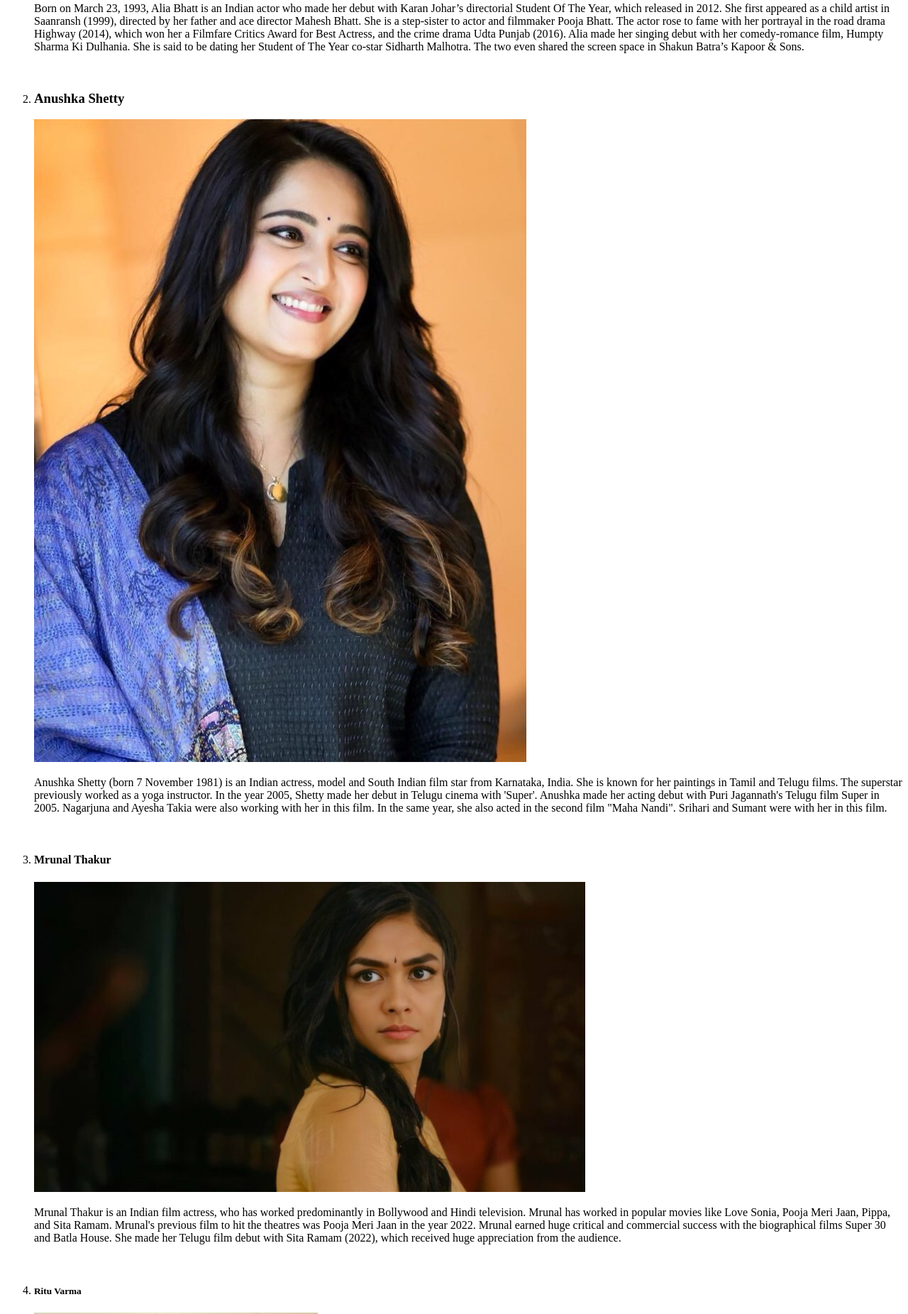
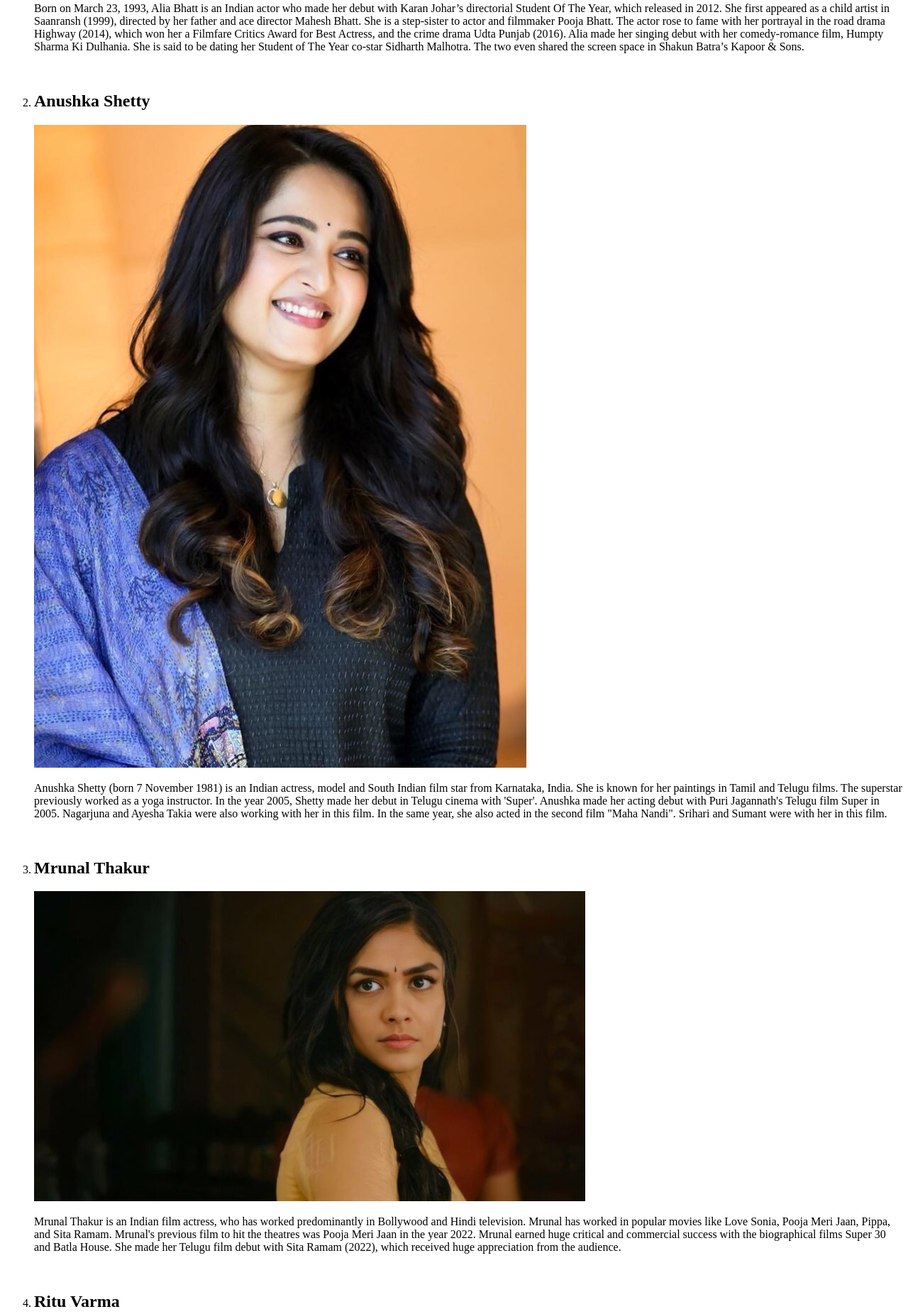
Before and after one commit to kasiannapurna22/List-of-actress, a plain HTML site: page index.html in a window 1280 px wide. Shown: the part 594-2446 px from the top of the page at 71% size. Drawn offline with Linux system fonts and the light colour scheme.

Commit message:
Update index.html

```diff
--- a/index.html
+++ b/index.html
@@ -13,7 +13,7 @@
                 shared the screen space in Shakun Batra’s Kapoor & Sons.
             </p>
             <br />
-            <li><h3>Anushka Shetty</h3></li>
+            <li><h2>Anushka Shetty</h2></li>
             <img src="./anushka.jpg" />
             <p>
                 Anushka Shetty (born 7 November 1981) is an Indian actress, model and South Indian film star from Karnataka, India. She is known for her paintings in Tamil and Telugu films. The superstar previously worked as a yoga
@@ -21,7 +21,7 @@
                 film. In the same year, she also acted in the second film "Maha Nandi". Srihari and Sumant were with her in this film.
             </p>
             <br />
-            <li><h4>Mrunal Thakur</h4></li>
+            <li><h2>Mrunal Thakur</h2></li>
             <img src="./mrunal.jpg" />
             <p>
                 Mrunal Thakur is an Indian film actress, who has worked predominantly in Bollywood and Hindi television. Mrunal has worked in popular movies like Love Sonia, Pooja Meri Jaan, Pippa, and Sita Ramam. Mrunal's previous film to
@@ -29,14 +29,14 @@
                 received huge appreciation from the audience.
             </p>
             <br />
-            <li><h5>Ritu Varma</h5></li>
+            <li><h2>Ritu Varma</h2></li>
             <img src="./rituvarma.jpg" />
             <p>
                 Ritu Varma is an Indian film actress from Telangana who mainly works in Telugu cinema. She is best known for her performance in the award-winning short film Anukokunda and the movie Pelli Choopulu, which elevated her into
                 overnight fame.
             </p>
             <br />
-            <li><h6>Kalyani Priyadarshan</h6></li>
+            <li><h2>Kalyani Priyadarshan</h2></li>
         </ol>
         <img src="./kalyanipriyadarshan.jpg" />
         <p>
```
